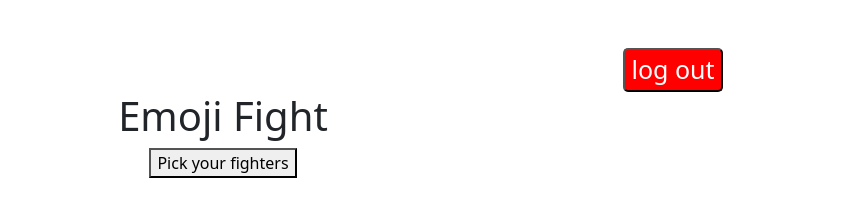
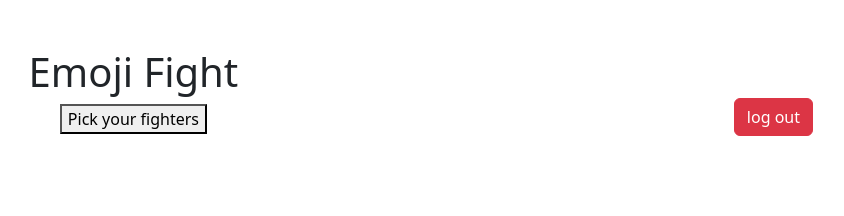
Before and after one commit to Mohamad-Habib/fight, a plain HTML site: page login.html in a window 1280 px wide. Shown: the whole page, without its empty margins (417-1261 px from the left). Drawn offline with Linux system fonts and the light colour scheme.

Commit message:
add log out button

```diff
--- a/login.html
+++ b/login.html
@@ -8,7 +8,7 @@
     <title>emoji</title>
 </head>
 <body class="text-center mt-5">
-    <button id="logOut" onclick="logout()" style="text-align: left; margin-right: -900px; background-color: red; color: white; font-size: 25px; border-radius: 5px;">log out</button>
+    <button id="logOut" class="btn btn-danger" onclick="logout()" style="float: right; margin: 50px;">log out</button>
     <h1> Emoji Fight</h1>
     <div id="stage"></div>
     <button id="fightButton" onclick="buttonasdbsak">Pick your fighters</button>
```
